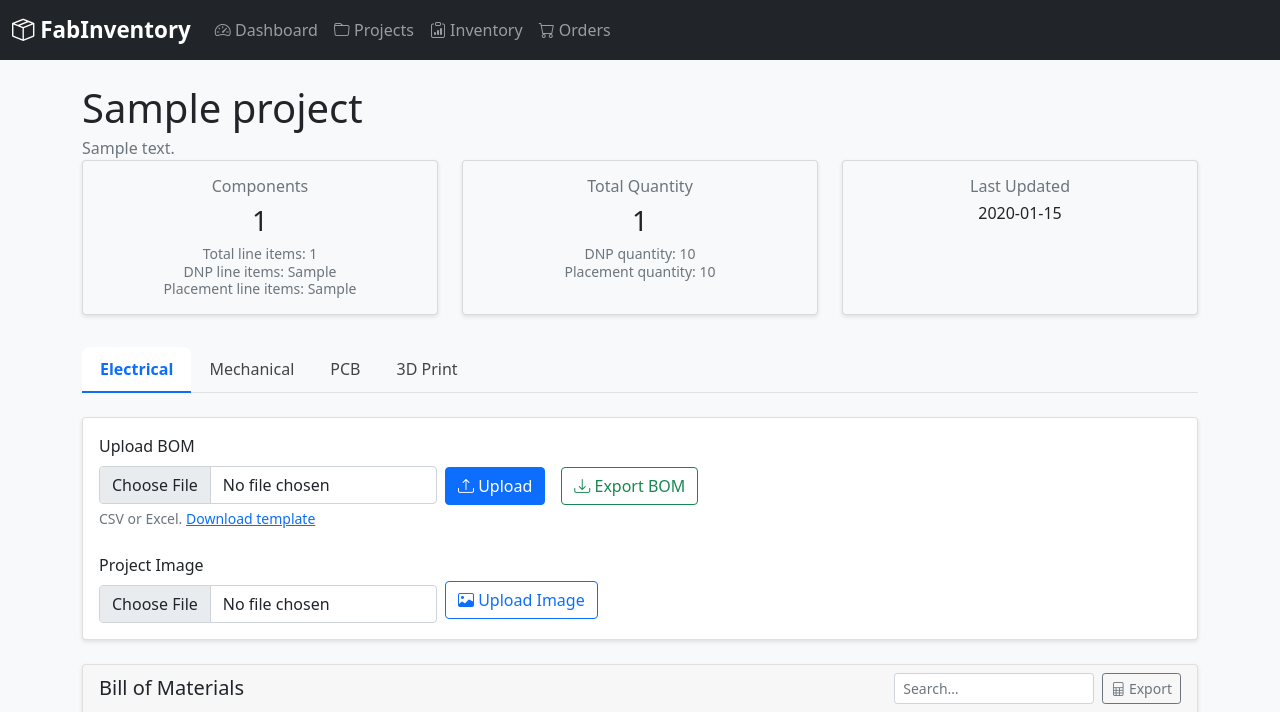
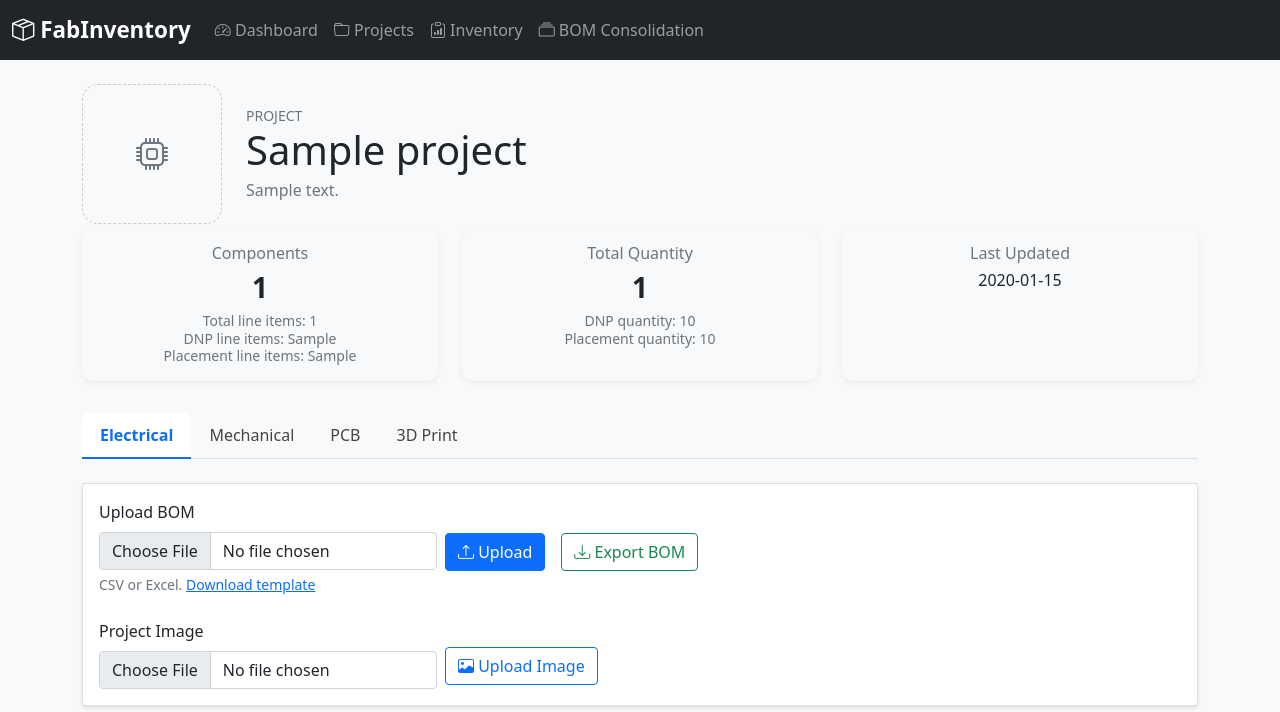
Before and after one commit to sakthiasthik/fabinventory, a Flask app: template templates/project_details.html in a window 1280 px wide. Shown: the top 712 px of the page. Run offline with Flask 3, Linux system fonts and the light colour scheme; the visitor is signed in with stand-in values (Sample User, id 1); the template is opened without the code that fills it: most values are stand-ins (such as "Sample title", 1, 10 or a date in 2020); some libraries are stand-ins or nearby versions.

```diff
--- a/static/css/style.css
+++ b/static/css/style.css
@@ -114,6 +114,8 @@ body {
     border-radius: 10px;
 
     border: 1px solid #ddd;
+
+    box-shadow: 0 2px 6px rgba(0, 0, 0, 0.08);
 }
 
 
@@ -146,18 +148,45 @@ body {
 
 .project-thumbnail {
 
-    width: 90px;
-    height: 90px;
+    width: 140px;
+    height: 140px;
 
     object-fit: cover;
 
-    border-radius: 12px;
+    border-radius: 16px;
 
     border: 1px solid #ddd;
 
     background: white;
 
-    padding: 4px;
+    box-shadow: 0 2px 8px rgba(0, 0, 0, 0.1);
+}
+
+.project-thumb-placeholder {
+
+    width: 140px;
+    height: 140px;
+
+    display: flex;
+    align-items: center;
+    justify-content: center;
+
+    border-radius: 16px;
+
+    border: 1px dashed #ccc;
+
+    background: #f8f9fa;
+}
+
+/* Per-tab stats cards under the project name */
+.tab-stats .card {
+    border: 0;
+    border-radius: 12px;
+    box-shadow: 0 2px 6px rgba(0, 0, 0, 0.06);
+}
+
+.tab-stats .card h3 {
+    font-weight: 600;
 }
 
 /* ====================================
--- a/templates/base.html
+++ b/templates/base.html
@@ -35,8 +35,8 @@
                         </a>
                     </li>
                     <li class="nav-item">
-                        <a class="nav-link" href="{{ url_for('orders.orders') }}">
-                            <i class="bi bi-cart"></i> Orders
+                        <a class="nav-link" href="{{ url_for('orders.create_order') }}">
+                            <i class="bi bi-collection"></i> BOM Consolidation
                         </a>
                     </li>
                 </ul>
--- a/templates/orders.html
+++ b/templates/orders.html
@@ -1,12 +1,12 @@
 {% extends "base.html" %}
 
-{% block title %}Orders{% endblock %}
+{% block title %}Purchase Orders{% endblock %}
 
 {% block content %}
 <div class="d-flex justify-content-between align-items-center mb-4">
     <h1 class="mb-0">Purchase Orders</h1>
     <a href="{{ url_for('orders.create_order') }}" class="btn btn-primary">
-        <i class="bi bi-plus-circle"></i> Create Order
+        <i class="bi bi-collection"></i> Consolidate BOM
     </a>
 </div>
 
--- a/templates/project_details.html
+++ b/templates/project_details.html
@@ -3,18 +3,24 @@
 {% block title %}{{ project.name }}{% endblock %}
 
 {% block content %}
-<div class="d-flex align-items-center gap-3">
+<div class="d-flex align-items-center gap-4 mb-1">
 
     {% if project.image %}
         <img src="{{ url_for('project.serve_project_file', name=project.name, filepath='images/' ~ project.image) }}"
+             alt="{{ project.name }}"
              class="project-thumbnail">
+    {% else %}
+        <div class="project-thumb-placeholder">
+            <i class="bi bi-cpu fs-2 text-secondary"></i>
+        </div>
     {% endif %}
 
     <div>
-        <h1 class="mb-0">{{ project.name }}</h1>
+        <div class="text-muted small text-uppercase fw-semibold">Project</div>
+        <h1 class="mb-1">{{ project.name }}</h1>
 
         {% if project.description %}
-        <p class="text-muted mb-0 mt-1">
+        <p class="text-muted mb-0">
             {{ project.description }}
         </p>
         {% endif %}
```
Also changed, not shown: templates/create_order.html (+14 -3 lines), CHANGELOG.md.
